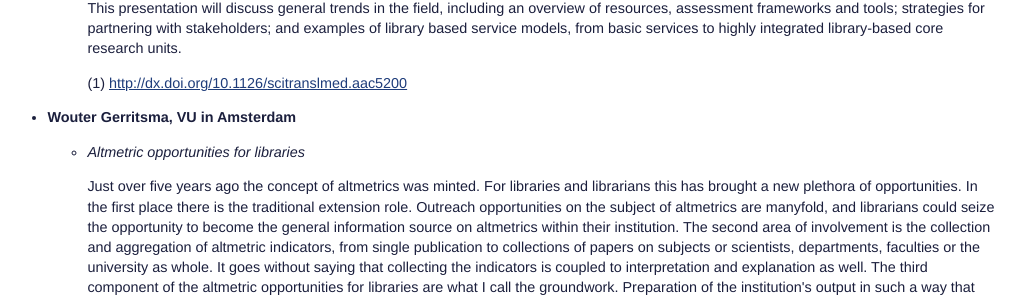
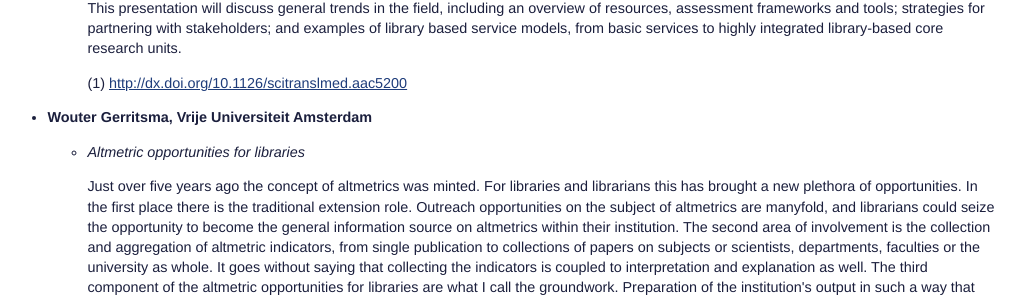
Before and after one commit to amconference/amconference.github.io, a Jekyll site: the page built from schedule/details.html, in a window 1280 px wide and 900 px high, scrolled down 1951 px. Shown: the part 151-450 px from the top of the window, without its empty margins (137-1165 px from the left). Built offline with Jekyll 4.4.1, drawn with Linux system fonts in a browser that asks for light colours; nearby versions of some CDN libraries.

Commit message:
wouterupdate

```diff
--- a/_layouts/schedule-details.html
+++ b/_layouts/schedule-details.html
@@ -81,7 +81,7 @@
   <p>(1) <a href="http://dx.doi.org/10.1126/scitranslmed.aac5200">http://dx.doi.org/10.1126/scitranslmed.aac5200</a></p>
   </li>
   </ul>
-  <li><strong>Wouter Gerritsma, VU in Amsterdam</strong></li>
+  <li><strong>Wouter Gerritsma, Vrije Universiteit Amsterdam</strong></li>
   <ul>
   <li>
   <p><em>Altmetric opportunities for libraries</em></p>
--- a/_layouts/schedule.html
+++ b/_layouts/schedule.html
@@ -38,7 +38,7 @@
           <strong>Chair: Martijn Roelandse, Manager Publishing Innovation at Springer Science+Business Media</strong>
           <br/>Stacy Konkiel (Altmetric.com) &amp; Sarah Sutton (Emporia State University)
           <br/>Kristi Holmes, Director, Galter Health Sciences Library at Northwestern University, Feinberg School of Medicine
-          <br/>Wouter Gerritsma, Deputy Librarian, Digital Services &amp; Innovation at VU University Library, Amsterdam
+          <br/>Wouter Gerritsma, Deputy Librarian, Digital Services &amp; Innovation at Vrije Universiteit Amsterdam
           <br/>Alenka Princic, TU Delft Library, Netherlands
         </td>
       </tr>
```
